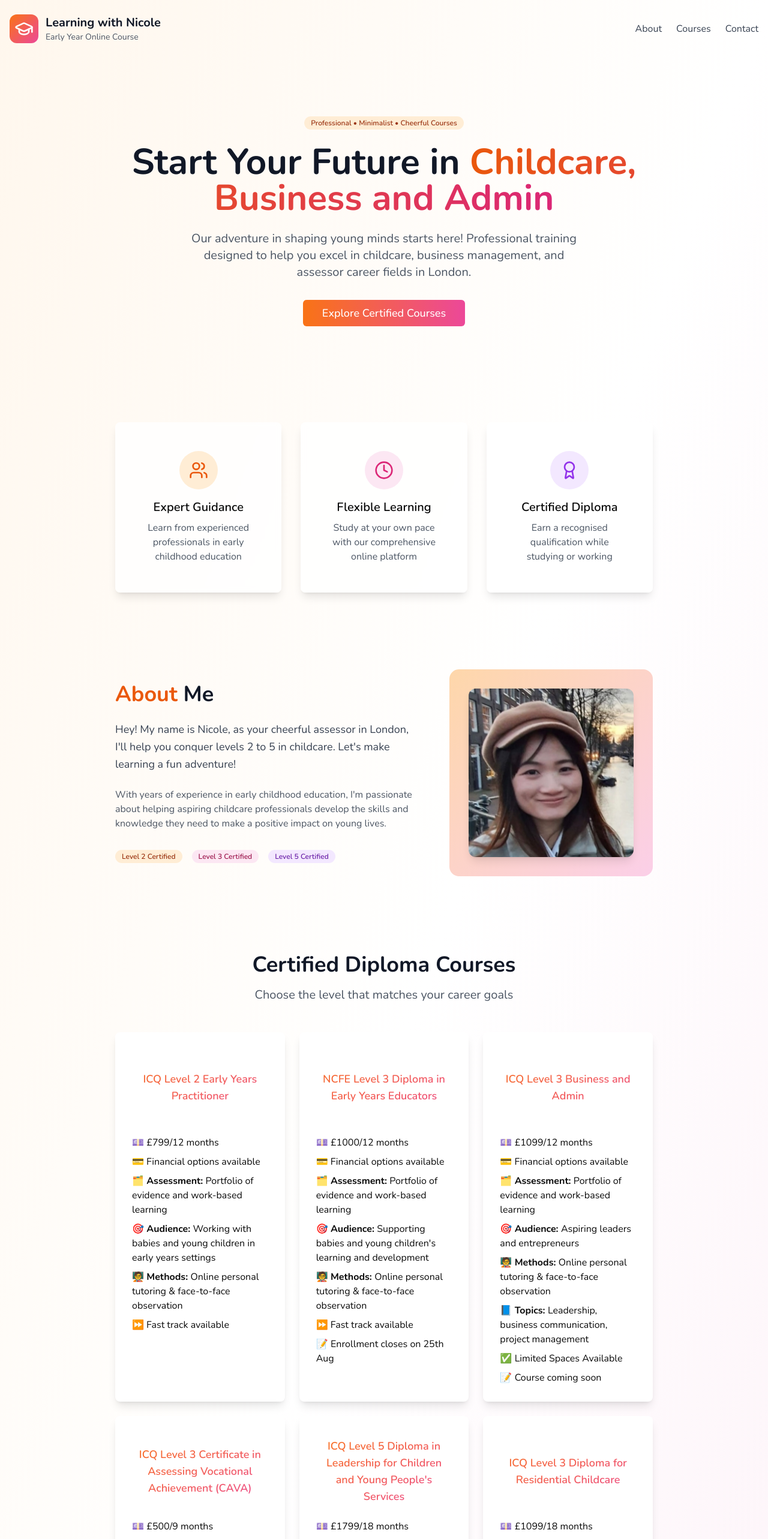
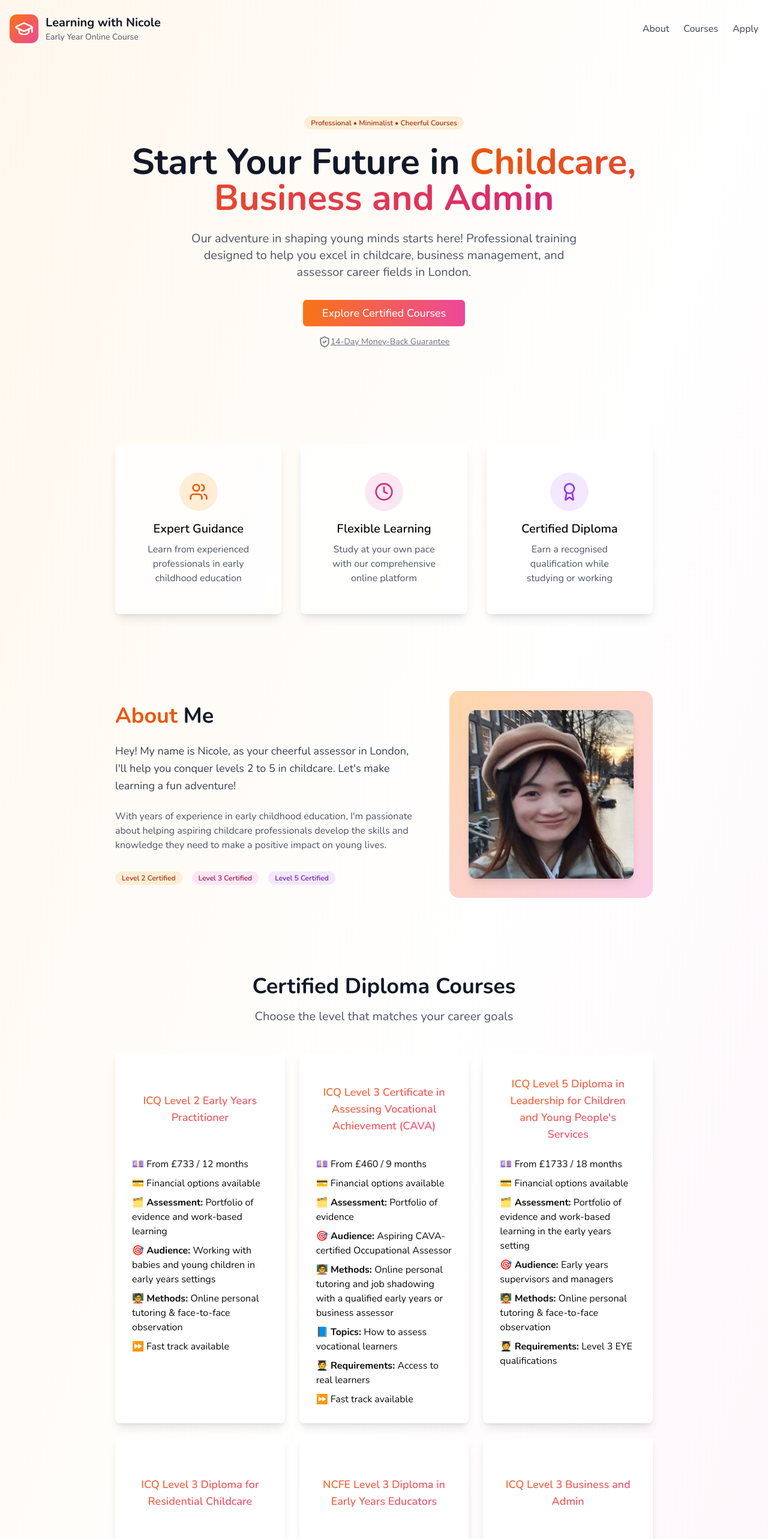
Before and after one commit to learningwithnicole/learning-with-nicole-website, a Next.js app: page / in a window 1280 px wide. Shown: the top 2566 px of the page at 60% size. Built offline with nearby package versions, Linux system fonts and the light colour scheme.

Commit message:
Updating pricing and money back guarantee note

```diff
--- a/app/content/courses.tsx
+++ b/app/content/courses.tsx
@@ -3,7 +3,7 @@ import { Course } from "../model/course";
 export const courses: Course[] = [
     {
         title: "ICQ Level 2 Early Years Practitioner",
-        price: 799,
+        price: 733,
         duration: "12 months",
         fastTrack: true,
         assessment: "Portfolio of evidence and work-based learning",
@@ -12,31 +12,8 @@ export const courses: Course[] = [
         fianncialOption: true,
     },
     {
-        title: "NCFE Level 3 Diploma in Early Years Educators",
-        price: 1000,
-        duration: "12 months",
-        fastTrack: true,
-        assessment: "Portfolio of evidence and work-based learning",
-        targetAudience: "Supporting babies and young children's learning and development",
-        teachingMethods: "Online personal tutoring & face-to-face observation",
-        notes: "Enrollment closes on 25th Aug",
-        fianncialOption: true,
-    },
-    {
-        title: "ICQ Level 3 Business and Admin",
-        price: 1099,
-        duration: "12 months",
-        assessment: "Portfolio of evidence and work-based learning",
-        topicsLearned: "Leadership, business communication, project management",
-        targetAudience: "Aspiring leaders and entrepreneurs",
-        teachingMethods: "Online personal tutoring & face-to-face observation",
-        spaces: "Limited Spaces Available",
-        notes: "Course coming soon",
-        fianncialOption: true,
-    },
-    {
         title: "ICQ Level 3 Certificate in Assessing Vocational Achievement (CAVA)",
-        price: 500,
+        price: 460,
         duration: "9 months",
         fastTrack: true,
         assessment: "Portfolio of evidence",
@@ -48,7 +25,7 @@ export const courses: Course[] = [
     },
     {
         title: "ICQ Level 5 Diploma in Leadership for Children and Young People's Services",
-        price: 1799,
+        price: 1733,
         duration: "18 months",
         assessment: "Portfolio of evidence and work-based learning in the early years setting",
         targetAudience: "Early years supervisors and managers",
@@ -58,7 +35,7 @@ export const courses: Course[] = [
     },
     {
         title: "ICQ Level 3 Diploma for Residential Childcare",
-        price: 1099,
+        price: 1033,
         duration: "18 months",
         fastTrack: true,
         assessment: "Portfolio of evidence and work-based learning in the residential childcare field",
@@ -67,4 +44,27 @@ export const courses: Course[] = [
         notes: "Course coming soon",
         fianncialOption: true,
     },
+     {
+        title: "NCFE Level 3 Diploma in Early Years Educators",
+        price: 1099,
+        duration: "12 months",
+        fastTrack: true,
+        assessment: "Portfolio of evidence and work-based learning",
+        targetAudience: "Supporting babies and young children's learning and development",
+        teachingMethods: "Online personal tutoring & face-to-face observation",
+        notes: "Course coming soon",
+        fianncialOption: true,
+    },
+    {
+        title: "ICQ Level 3 Business and Admin",
+        price: 1033,
+        duration: "12 months",
+        assessment: "Portfolio of evidence and work-based learning",
+        topicsLearned: "Leadership, business communication, project management",
+        targetAudience: "Aspiring leaders and entrepreneurs",
+        teachingMethods: "Online personal tutoring & face-to-face observation",
+        spaces: "Limited Spaces Available",
+        notes: "Course coming soon",
+        fianncialOption: true,
+    },
 ];
--- a/app/page.tsx
+++ b/app/page.tsx
@@ -1,7 +1,7 @@
 import { Button } from "@/components/ui/button"
 import { Card, CardContent } from "@/components/ui/card"
 import { Badge } from "@/components/ui/badge"
-import { GraduationCap, Users, Clock, Award, Mail, Phone, MapPin, SquareArrowOutUpRight } from "lucide-react"
+import { GraduationCap, Users, Clock, Award, Mail, Phone, MapPin, SquareArrowOutUpRight, ShieldCheck, Copyright, Building2 } from "lucide-react"
 import Image from "next/image"
 import { courses } from "./content/courses"
 import CourseCard from "./view/courseCard"
@@ -29,7 +29,7 @@ export default function HomePage() {
               Courses
             </a>
             <a href="#contact" className="text-gray-700 hover:text-orange-600 transition-colors">
-              Contact
+              Apply
             </a>
           </nav>
         </div>
@@ -59,6 +59,7 @@ export default function HomePage() {
                 Explore Certified Courses
               </a>
             </Button>
+
             {/* <Button
               size="lg"
               variant="outline"
@@ -67,6 +68,10 @@ export default function HomePage() {
               <a href="#features">Features</a>
             </Button> */}
           </div>
+          <a className="md:flex items-center justify-center mt-4" href="#contact">
+            <ShieldCheck size={20} className="inline-block text-gray-500" />
+            <p className="text-sm text-gray-500 underline"> 14-Day Money-Back Guarantee</p>
+          </a>
         </div>
       </section>
 
@@ -165,47 +170,29 @@ export default function HomePage() {
       </section>
 
       {/* Contact Section */}
-      <section id="contact" className="container mx-auto px-4 py-16">
+      <section id="contact" className="container mx-auto px-4 py-16 min-h-screen flex items-center justify-center">
         <div className="max-w-2xl mx-auto text-center">
-          <h2 className="text-4xl font-bold text-gray-900 mb-4">Get Started Today</h2>
-          <p className="text-xl text-gray-600 mb-8">Ready to begin your childcare education journey?</p>
+          <h2 className="text-4xl font-bold text-gray-900 mb-4">Get Started with Confidence</h2>
+          <p className="text-xl text-gray-600 mb-8 break-all">
+            <span className="bg-gradient-to-r from-orange-600 to-pink-600 bg-clip-text text-transparent">
+              14-Day Risk-Free Guarantee
+            </span>
+            <br />
+            We're so confident you'll love it that we give you two weeks to try it out.<br />
+            If you don't, simply let us know and we'll give you a full refund. <br /><br />
+            No questions asked. It's that easy.
+          </p>
 
-           <div className="flex flex-col sm:flex-row gap-4 justify-center mb-10">
+          <div className="flex flex-col sm:flex-row gap-4 justify-center mb-10">
             <Button
               size="lg"
               className="bg-gradient-to-r from-orange-500 to-pink-500 hover:from-orange-600 hover:to-pink-600 text-white px-8 py-3 text-lg"
             >
               <a href="https://forms.gle/znCyyacUowmaXJf2A" target="_blank" rel="noopener noreferrer">
-                 <SquareArrowOutUpRight className="inline-block" /> Apply Here
+                <SquareArrowOutUpRight className="inline-block" /> Apply Here
               </a>
             </Button>
           </div>
-
-          <Card className="p-8 border-0 shadow-lg bg-gradient-to-br from-orange-50 to-pink-50">
-            <CardContent className="pt-6">
-              <div className="grid md:grid-cols-3 gap-6">
-                <div
-                  className="flex items-center justify-center space-x-2"
-                  style={{ overflowWrap: "anywhere" }}
-                >
-                  <Mail className="h-5 w-5 text-orange-600" />
-                  <a href="mailto:director@learningwithnicoleltd.co.uk">
-                    <span className="text-gray-700">director@learningwithnicoleltd.co.uk</span>
-                  </a>
-                </div>
-                <div className="flex items-center justify-center space-x-2">
-                  <Phone className="h-5 w-5 text-orange-600" />
-                  <a href="tel:+447482122810">
-                    <span className="text-gray-700">+44 7482122810</span>
-                  </a>
-                </div>
-                <div className="flex items-center justify-center space-x-2">
-                  <MapPin className="h-5 w-5 text-orange-600" />
-                  <span className="text-gray-700">London, UK</span>
-                </div>
-              </div>
-            </CardContent>
-          </Card>
         </div>
       </section>
 
@@ -222,7 +209,29 @@ export default function HomePage() {
                 <p className="text-sm text-gray-400">Early Year Online Course</p>
               </div>
             </div>
-            <p className="text-gray-400 text-sm">© 2025 Learning with Nicole LTD. All rights reserved.</p>
+            <div className="text-gray-400 text-sm flex flex-col">
+              <div className="flex items-center space-x-2 mt-2">
+                <Building2 className="h-5 w-5" />
+                <span>Company Number 15942500</span>
+              </div>
+              <div className="flex items-center space-x-2 mt-2">
+                <Mail className="h-5 w-5" />
+                <a href="mailto:director@learningwithnicoleltd.co.uk">
+                  director@learningwithnicoleltd.co.uk
+                </a>
+              </div>
+              <div className="flex items-center space-x-2 mt-2">
+                <Phone className="h-5 w-5" />
+                <a href="tel:+447482122810">+44 7482122810</a>
+              </div>
+              <div className="flex items-center space-x-2 mt-2">
+                <MapPin className="h-5 w-5" /><span>London, UK</span>
+              </div>
+              <div className="flex items-center space-x-2 mt-2">
+                <Copyright className="h-5 w-5" />
+                <span>{new Date().getFullYear()} Learning with Nicole LTD. All rights reserved</span>
+              </div>
+            </div>
           </div>
         </div>
       </footer>
--- a/app/view/courseCard.tsx
+++ b/app/view/courseCard.tsx
@@ -9,7 +9,7 @@ const CourseCard = (key: Key, course: Course) => {
             <CardContent className="pt-6 text-start space-y-2">
                 <h2 className="text-center bg-gradient-to-br from-orange-500 to-pink-500 bg-clip-text text-transparent h-32 flex items-center justify-center mx-auto mb-4 text-lg font-semibold">{course.title}</h2>
 
-                <p><strong>💷 </strong> £{course.price}/{course.duration}</p>
+                <p><strong>💷 </strong>From £{course.price} / {course.duration}</p>
 
                 {course.fianncialOption && <p>💳 Financial options available</p> }
 
```
